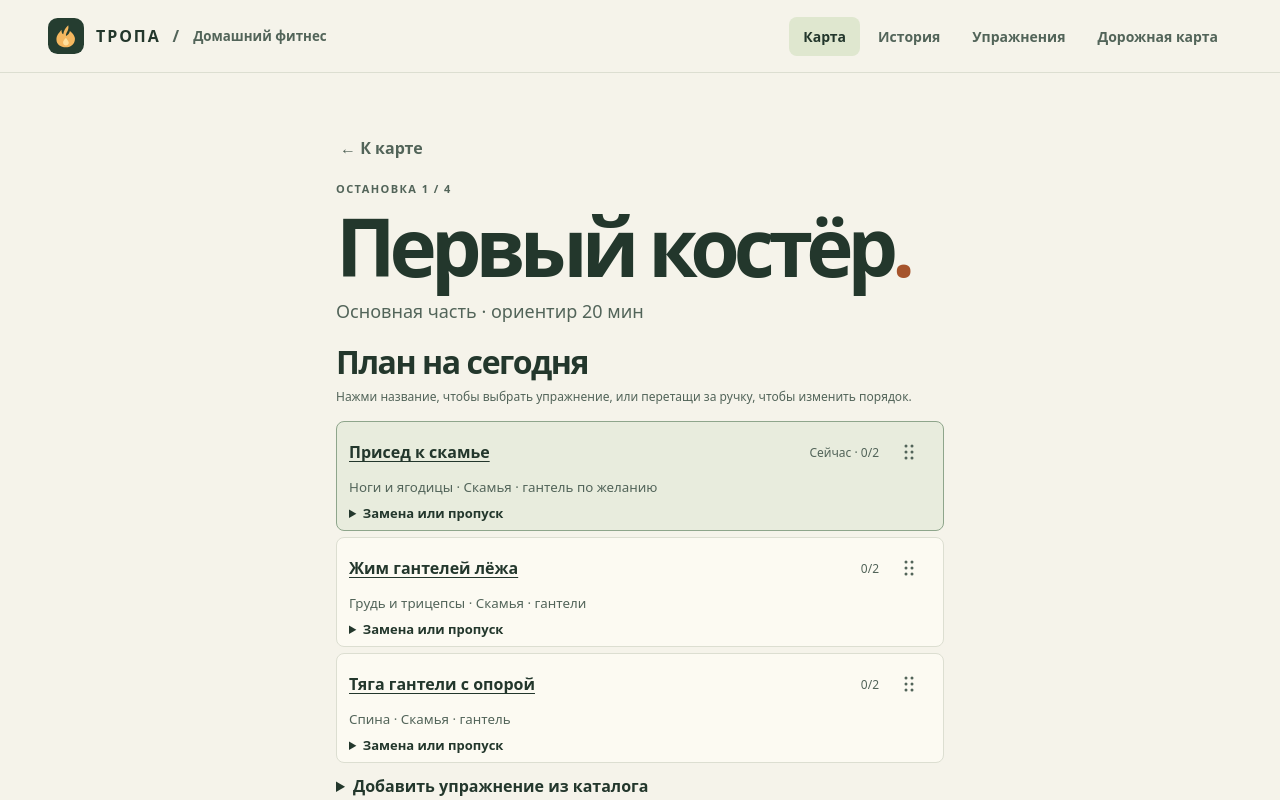
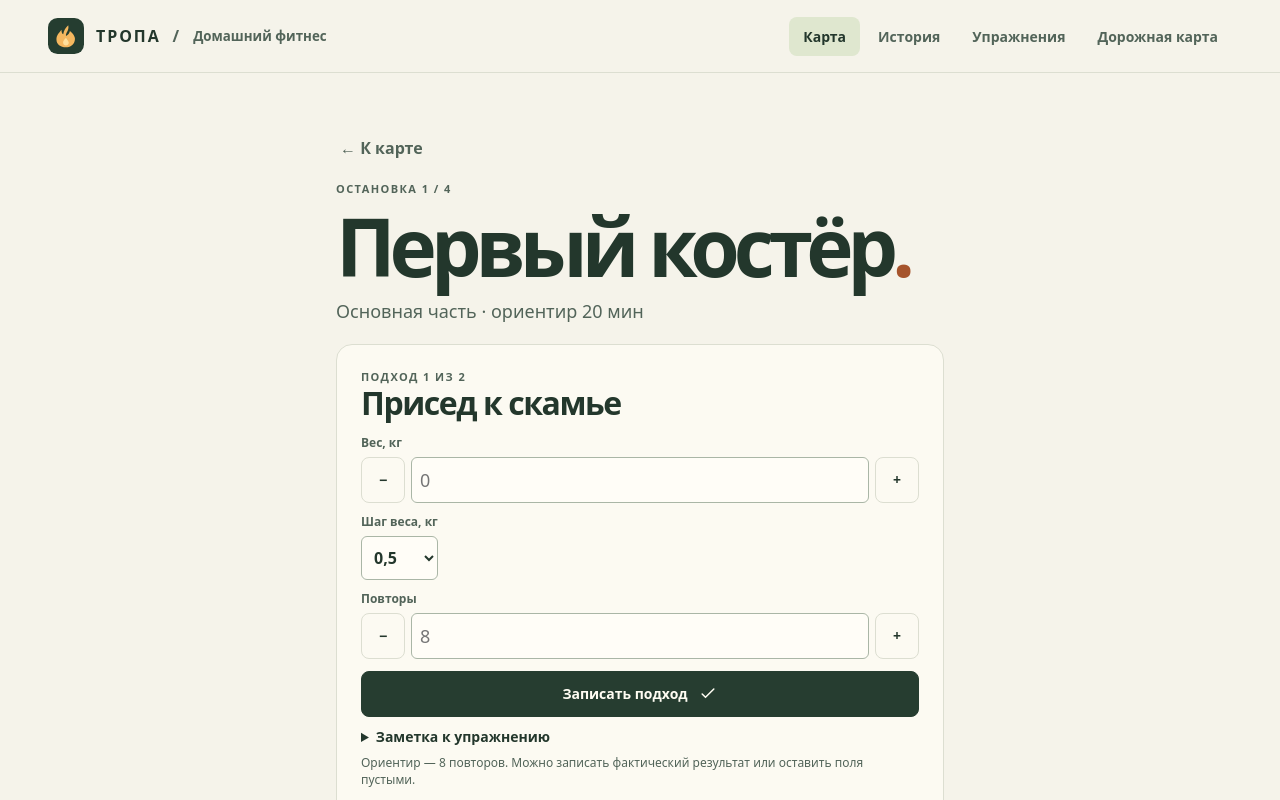
Before and after one commit to Safyann/tropa-workouts, a React (Vite) app: page / in a window 1280 px wide. Both pictures are taken after a click on the button "Начать занятие". Shown: the top 800 px of the page. Built offline with nearby package versions, Linux system fonts and the light colour scheme.

Commit message:
Prioritize set entry and rest timer

```diff
--- a/src/pages/workout/StrengthSet.tsx
+++ b/src/pages/workout/StrengthSet.tsx
@@ -108,29 +108,7 @@ export function StrengthSet({
         <h2 tabIndex={-1} ref={headingRef}>
           {exercise.title}
         </h2>
-        <ExerciseDemonstration title={exercise.title} demo={exerciseDemonstration(id)} autoPlay />
-        <ExerciseInstructions source={exercise.cues} className={styles.cues} />
         <form onSubmit={submit}>
-          {(previousSets.length > 0 || previousNote) && (
-            <div className={styles.previousResult}>
-              <div>
-                <strong>В прошлый раз</strong>
-                {previousSets.length > 0 && <p>{previousSets.map(formatSet).join(' / ')}</p>}
-                {previousNote && (
-                  <p className={styles.noteText}>Последняя заметка · {previousNote}</p>
-                )}
-                {previous?.effort && <p>Тренировка далась · {effortLabels[previous.effort]}</p>}
-                {exercise.perSide && previousSets.some(({ reps }) => reps !== null) && (
-                  <p>Повторы на сторону</p>
-                )}
-              </div>
-              {canAddWeight && previousWeight != null && (
-                <Button type="button" onClick={() => applyPreviousWeight(previousWeight)}>
-                  Подставить {formatWeight(previousWeight)}
-                </Button>
-              )}
-            </div>
-          )}
           <div className={styles.setFields}>
             <SetFields
               exercise={exercise}
@@ -156,6 +134,29 @@ export function StrengthSet({
               }
             />
           </div>
+          <Button variant="primary" className={styles.stepAction} type="submit">
+            {finalSet ? endLabel : 'Записать подход'} <Icon name="check" />
+          </Button>
+          {(previousSets.length > 0 || previousNote) && (
+            <div className={styles.previousResult}>
+              <div>
+                <strong>В прошлый раз</strong>
+                {previousSets.length > 0 && <p>{previousSets.map(formatSet).join(' / ')}</p>}
+                {previousNote && (
+                  <p className={styles.noteText}>Последняя заметка · {previousNote}</p>
+                )}
+                {previous?.effort && <p>Тренировка далась · {effortLabels[previous.effort]}</p>}
+                {exercise.perSide && previousSets.some(({ reps }) => reps !== null) && (
+                  <p>Повторы на сторону</p>
+                )}
+              </div>
+              {canAddWeight && previousWeight != null && (
+                <Button type="button" onClick={() => applyPreviousWeight(previousWeight)}>
+                  Подставить {formatWeight(previousWeight)}
+                </Button>
+              )}
+            </div>
+          )}
           {repeat && (
             <Button className={styles.repeatSet} type="button" onClick={repeatSet}>
               Повторить подход · {formatSet(repeat)}
@@ -177,10 +178,12 @@ export function StrengthSet({
             Ориентир — {targetReps} повторов. Можно записать фактический результат или оставить поля
             пустыми.
           </p>
-          <Button variant="primary" className={styles.stepAction} type="submit">
-            {finalSet ? endLabel : 'Записать подход'} <Icon name="check" />
-          </Button>
         </form>
+        <details className={styles.workoutDetails}>
+          <summary>Техника выполнения</summary>
+          <ExerciseDemonstration title={exercise.title} demo={exerciseDemonstration(id)} />
+          <ExerciseInstructions source={exercise.cues} className={styles.cues} />
+        </details>
       </div>
     </>
   );
--- a/src/pages/workout/Workout.module.css
+++ b/src/pages/workout/Workout.module.css
@@ -45,6 +45,22 @@
 .setFields {
   display: grid;
   gap: 0.625rem;
+  margin-block: 0.75rem;
+}
+.setFields input {
+  font-size: 1.125rem;
+  font-variant-numeric: tabular-nums;
+}
+.step form > .previousResult {
+  margin-top: 0.75rem;
+}
+.workoutDetails {
+  margin-top: 0.875rem;
+}
+.workoutDetails > summary {
+  cursor: pointer;
+  font-weight: 700;
+  padding-block: 0.625rem;
 }
 .weightStep {
   display: grid;
--- a/src/pages/workout/WorkoutPage.tsx
+++ b/src/pages/workout/WorkoutPage.tsx
@@ -171,7 +171,6 @@ export function WorkoutPage({
       ) : (
         <>
           <p className={ui.subtitle}>Основная часть · ориентир {workout.mainMinutes} мин</p>
-          <WorkoutPlan workout={workout} update={update} choose={choose} />
           {workout.timer ? (
             <div className={styles.step}>
               {nextSet && (
@@ -247,6 +246,13 @@ export function WorkoutPage({
               </div>
             )
           )}
+          <details
+            className={styles.workoutDetails}
+            open={workout.selected === null && !workout.timer && workout.plan.some(isPending)}
+          >
+            <summary>План занятия</summary>
+            <WorkoutPlan workout={workout} update={update} choose={choose} />
+          </details>
         </>
       )}
       <div className={styles.workoutExit}>
--- a/src/pages/workout/WorkoutPlan.tsx
+++ b/src/pages/workout/WorkoutPlan.tsx
@@ -47,8 +47,7 @@ export function WorkoutPlan({
   }
 
   return (
-    <section className={styles.dayPlan} aria-label="План занятия">
-      <h2>План на сегодня</h2>
+    <div className={styles.dayPlan}>
       <p className={ui.hint}>
         Нажми название, чтобы выбрать упражнение, или перетащи за ручку, чтобы изменить порядок.
       </p>
@@ -94,6 +93,6 @@ export function WorkoutPlan({
         equipment={workout.equipment}
         add={(exercise) => update(addExercise(workout, exercise))}
       />
-    </section>
+    </div>
   );
 }
```
Also changed, not shown: tasks/backlog.md (+1 -1 lines).
